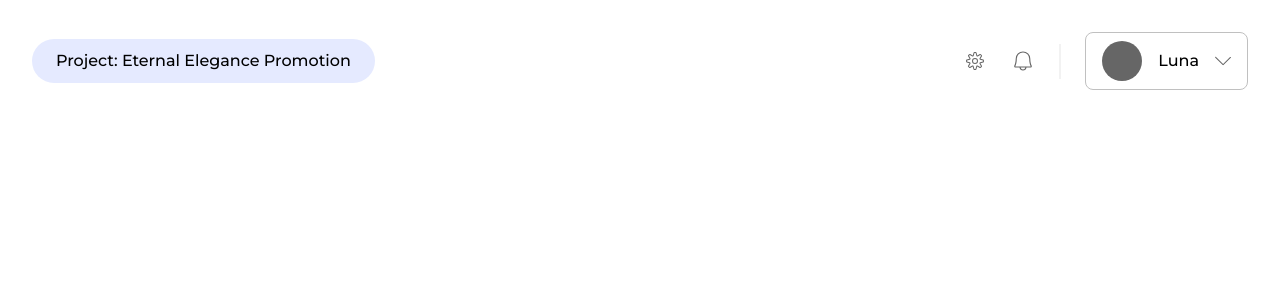
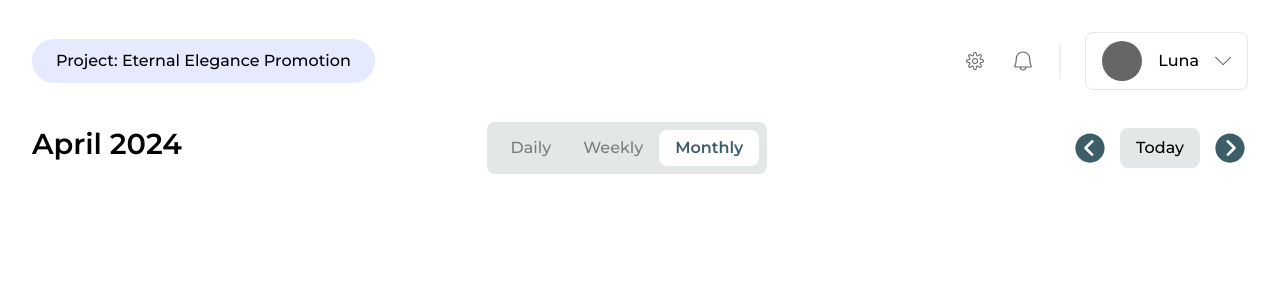
Before and after one commit to codingbabe10/TimeSync, a React (Vite) app: page /dashboard in a window 1280 px wide. Shown: the top 300 px of the page. Built offline with nearby package versions, Linux system fonts and the light colour scheme.

Commit message:
add CalendarHeader component

```diff
--- /dev/null
+++ b/src/components/CalenderHeader.jsx
@@ -0,0 +1,54 @@
+import PropTypes from 'prop-types';
+import { IoIosArrowDroprightCircle, IoIosArrowDropleftCircle } from "react-icons/io";
+
+export default function CalendarHeader(props) {
+
+    const {
+        view,
+        toggleCalendarView
+    } = props;
+
+    function handleToggleCalendarView(view) {
+        toggleCalendarView(view);
+    }
+
+    return (
+        <div className="custom-flex-row justify-between">
+            <span className="font-bold text-custom-lg">April 2024</span>
+
+            <div className="
+            custom-flex-row p-2
+            bg-primary-grey-500 text-[#7C7C7C] rounded-custom-default
+            ">
+                <p
+                    onClick={()=>handleToggleCalendarView("daily")}
+                    className={`
+                    py-[6px] px-4 cursor-pointer ${view === "daily" && "bg-white text-primary-green-500 rounded-custom-default font-bold "}
+                `}>Daily</p>
+
+                <p
+                    onClick={()=>handleToggleCalendarView("weekly")}
+                    className={`
+                    py-[6px] px-4 cursor-pointer ${view === "weekly" && "bg-white text-primary-green-500 rounded-custom-default font-bold "}
+                `}>Weekly</p>
+
+                <p
+                    onClick={()=>handleToggleCalendarView("monthly")}
+                    className={`
+                    py-[6px] px-4 cursor-pointer ${view === "monthly" && "bg-white text-primary-green-500 rounded-custom-default font-bold "}
+                `}>Monthly</p>
+            </div>
+
+            <div className="custom-flex-row justify-center items-center gap-3">
+                <IoIosArrowDropleftCircle className="text-4xl text-primary-green-500" />
+                <span className="bg-[#E3E7E8] px-4 py-2 rounded-custom-default">Today</span>
+                <IoIosArrowDroprightCircle className="text-4xl text-primary-green-500" />
+            </div>
+        </div>
+    )
+}
+
+CalendarHeader.propTypes = {
+    view: PropTypes.string,
+    toggleCalendarView: PropTypes.func
+}
--- a/src/components/Dashboard.jsx
+++ b/src/components/Dashboard.jsx
@@ -1,11 +1,17 @@
+import { useState } from "react";
 import { CiSettings } from "react-icons/ci";
 import { PiBellLight } from "react-icons/pi";
 import { SlArrowDown } from "react-icons/sl";
+import CalendarHeader from "./CalenderHeader";
 
 export default function Dashboard() {
 
+    const [calendarView, setCalendarView] = useState("monthly");
+
     return (
-        <main className="m-8">
+        <div className="m-8">
+
+            {/* TOP OF PAGE AND NAVBAR/TOOLBAR */}
             <div className="
             custom-flex-row justify-between items-center
             ">
@@ -32,6 +38,10 @@ export default function Dashboard() {
                     </div>
                 </nav>
             </div>
-        </main>
+
+            <main className="mt-8">
+                <CalendarHeader view={calendarView} toggleCalendarView={(view)=>setCalendarView(view)} />
+            </main>
+        </div>
     )
 }
--- a/tailwind.config.js
+++ b/tailwind.config.js
@@ -8,7 +8,7 @@ export default {
     extend: {
       colors: {
         "primary-green-500": "#3B5E69",
-        "primary-grey-500": "#C0C0C0",
+        "primary-grey-500": "#E3E7E8",
         "primary-grey-600": "#666666",
         "primary-grey-400": "#F2F2F2",
         "primary-red-500": "#E6595D",
```
